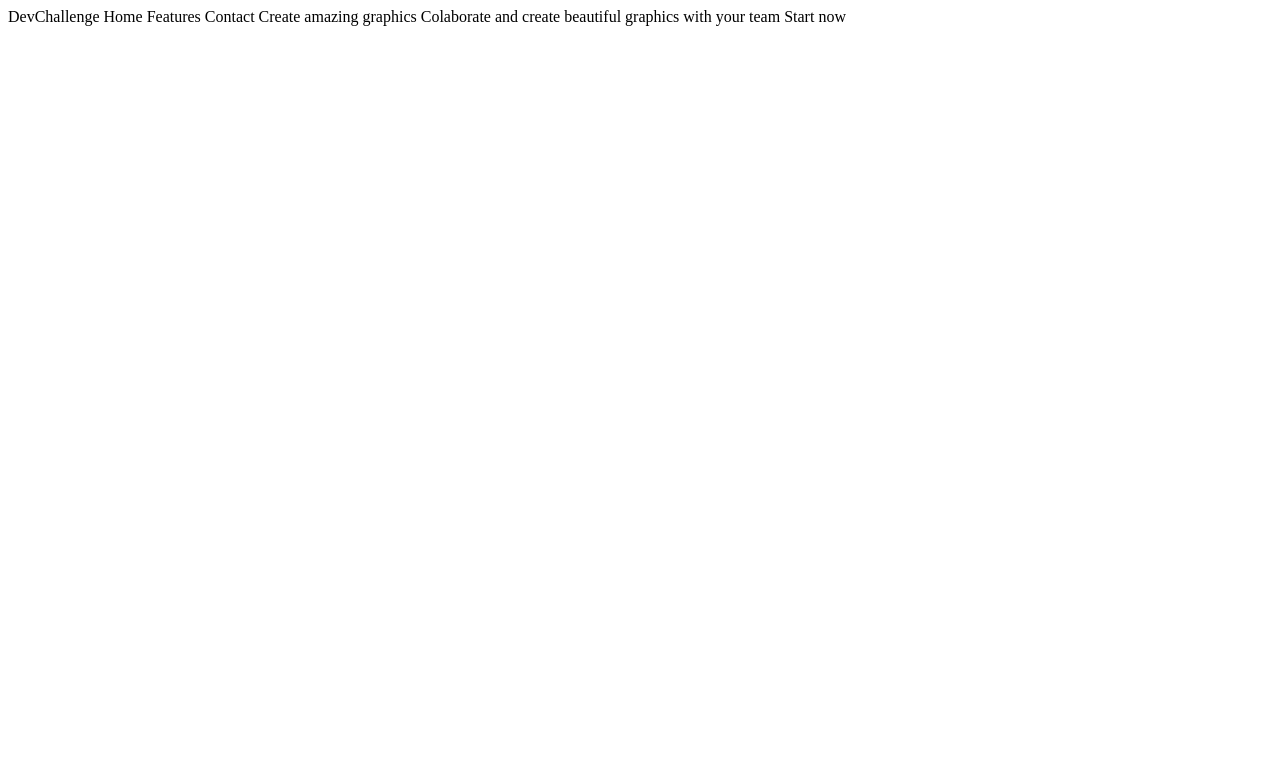
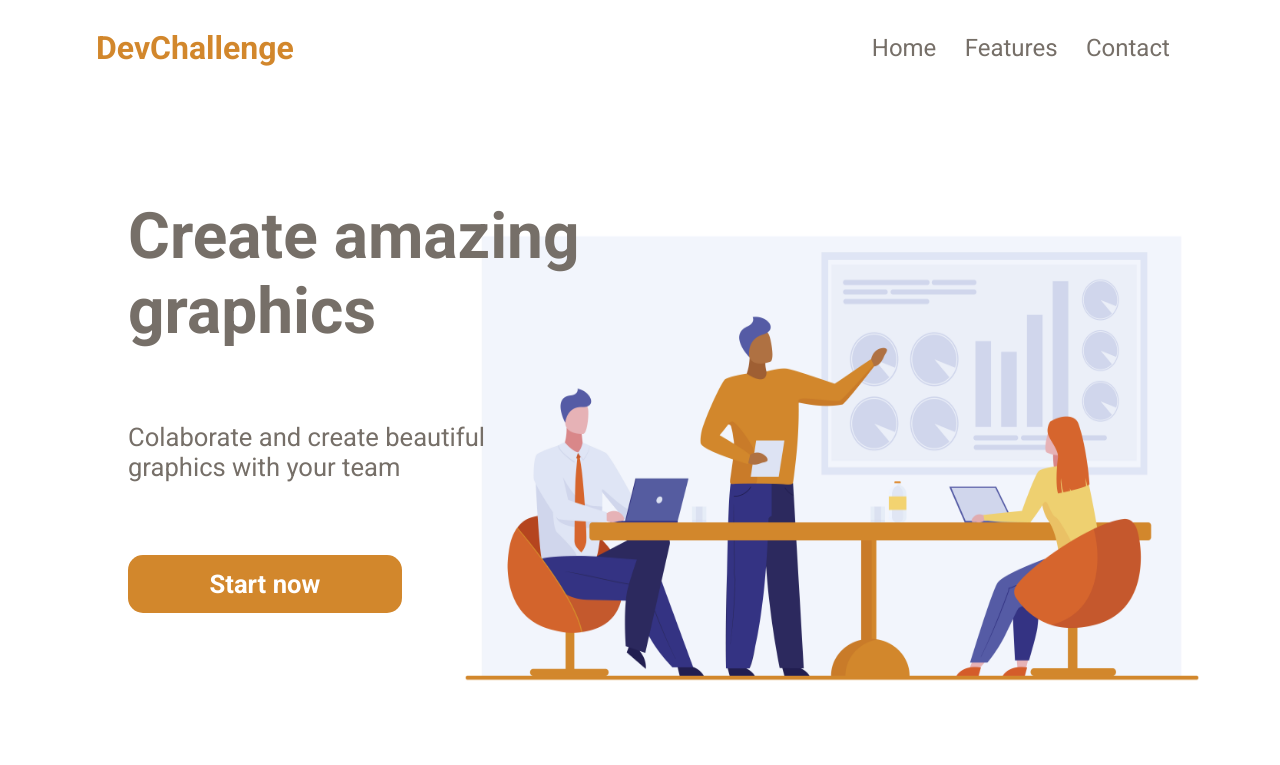
Before and after one commit to Jose-Isaac/devChallenge_AmazingGraph, a plain HTML site: page index.html in a window 1280 px wide. Drawn offline with Linux system fonts and the light colour scheme.

Commit message:
finalizado

```diff
--- a/index.html
+++ b/index.html
@@ -1,5 +1,38 @@
-DevChallenge
-Home Features Contact
-Create amazing graphics
-Colaborate and create beautiful graphics with your team
-Start now
+<!DOCTYPE html>
+<html lang="en">
+<head>
+    <meta charset="UTF-8">
+    <meta http-equiv="X-UA-Compatible" content="IE=edge">
+    <meta name="viewport" content="width=device-width, initial-scale=1.0">
+    <link rel="stylesheet" href="styles.css">
+    <title>Amazing Graphics</title>
+    <script src="https://kit.fontawesome.com/9f02b077fa.js" crossorigin="anonymous"></script>
+</head>
+<body>
+    <header>
+        <span>DevChallenge</span>
+
+        <nav>
+            <label id="menu-bar-icon" for="menu-bar-ckecked">
+                <i class="fas fa-bars"></i>
+            </label>
+            <input checked type="checkbox" id="menu-bar-ckecked"></input>
+            <ul>
+                <li><a href="#">Home</a></li>
+                <li><a href="#">Features</a></li>
+                <li><a href="#">Contact</a></li>
+            </ul>
+        </nav>
+    </header>
+    <main>
+        <section id="home-section">
+            <div class="container-text">
+                <h1>Create amazing graphics</h1>
+                <p>Colaborate and create beautiful graphics with your team</p>
+                <a href="#">Start now</a>
+            </div>
+            <img src="./assets/team.jpg" alt="illustration of team">
+        </section>
+    </main>
+</body>
+</html>
--- /dev/null
+++ b/styles.css
@@ -0,0 +1,219 @@
+/* Colors:
+*  Orange: #D2872C
+*  Gray: #766F68
+*/
+
+@import url('https://fonts.googleapis.com/css2?family=Roboto:wght@300;400;500;700&display=swap');
+
+* {
+    margin: 0;
+    padding: 0;
+}
+
+body {
+    height: 100vh;
+    font-family: 'Roboto', sans-serif;
+}
+
+/*
+* Header
+*/
+
+header {
+    width: 85%;
+    height: 15%;
+    margin: 0 auto;
+    display: flex;
+    justify-content: space-between;
+    align-items: center;
+}
+
+header span {
+    color: #D2872C;
+    font-size: 1.6em;
+    font-weight: bold;
+}
+
+#menu-bar-icon {
+    font-size: 1.6em;
+    color: #766F68;
+}
+
+#menu-bar-ckecked {
+    display: none;
+}
+
+#menu-bar-ckecked:checked ~ ul {
+    display:none;
+}
+
+nav ul {
+    height: 16%;
+    position: absolute;
+    top: 12%;
+    right: 7%;
+    display: flex;
+    flex-direction: column;
+    align-items: flex-end;
+    justify-content: space-around;
+    list-style: none;
+}
+
+nav ul li a {
+    text-decoration: none;
+    color: #766F68;
+    font-size: 1.2em;
+}
+
+/*
+* Content
+*/
+
+#home-section {
+    width: 80%;
+    margin: 0 auto;
+    display: flex;
+    flex-direction: column-reverse;
+    justify-content: flex-end flex;
+    align-items: center;
+    color: #766F68;
+    text-align: center;
+    height: 70vh;
+}
+
+#home-section img {
+    width: 100%;
+}
+
+.container-text {
+    margin-top: 4%;
+    height: 50%;
+    display: flex;
+    flex-direction: column;
+    justify-content: space-around;
+    align-items: center;
+}
+
+.container-text h1 {
+    font-size: 10vw;
+}
+
+.container-text p {
+    font-size: 5vw;
+}
+
+.container-text a {
+    width: 80%;
+    text-decoration:none;
+    background-color: #D2872C;
+    padding: 14px;
+    font-size: 4vw;
+    color: #fff;
+    font-weight: bold;
+    border-radius: 15px;
+}
+
+@media screen and (min-width: 768px) {
+    header {
+        height: 12%;
+    }
+
+    header span {
+        font-size: 1.8em;
+    }
+
+    #menu-bar-icon {
+        display: none;
+    }
+
+    nav {
+        width: 50%;
+    }
+
+    nav ul {
+        display: flex !important;
+        position: relative;
+        flex-direction: row;
+        justify-content: space-around;
+        right: 0;
+    }
+
+    nav ul li a {
+        font-size: 1.4em;
+    }
+
+    #home-section {
+        height: 80vh;
+    }
+
+    #home-section img {
+        width: 90%;
+    }
+
+    .container-text h1 {
+        font-size: 8vw;
+    }
+
+    .container-text p {
+        font-size: 4vw;
+        width: 80%;
+    }
+
+    .container-text a {
+        width: 58%;
+        font-size: 4vw;
+    }
+}
+
+@media screen and (min-width: 1280px) {
+    header span {
+        font-size: 2em;
+    }
+
+    nav {
+        width: 30%;
+    }
+
+    nav ul li a {
+        font-size: 1.5em;
+    }
+
+    #home-section {
+        flex-direction: row;
+        justify-content: flex-start;
+        margin-top: 2%;
+        align-items: flex-start;
+    }
+
+    #home-section img {
+        position: absolute;
+        margin-top: 6%;
+        width: 60%;
+        height: 65%;
+        right: 5%;
+        z-index: -1;
+    }
+
+    .container-text {
+        width: 60%;
+        align-items: flex-start;
+        justify-content: space-around;
+        text-align: left;
+        height: 76%;
+    }
+
+    .container-text h1 {
+        font-size: 5vw;
+    }
+
+    .container-text p {
+        font-size: 2vw;
+        width: 60%;
+    }
+
+    .container-text a {
+        font-size: 2vw;
+        width: 40%;
+        text-align: center;
+    }
+}
```
